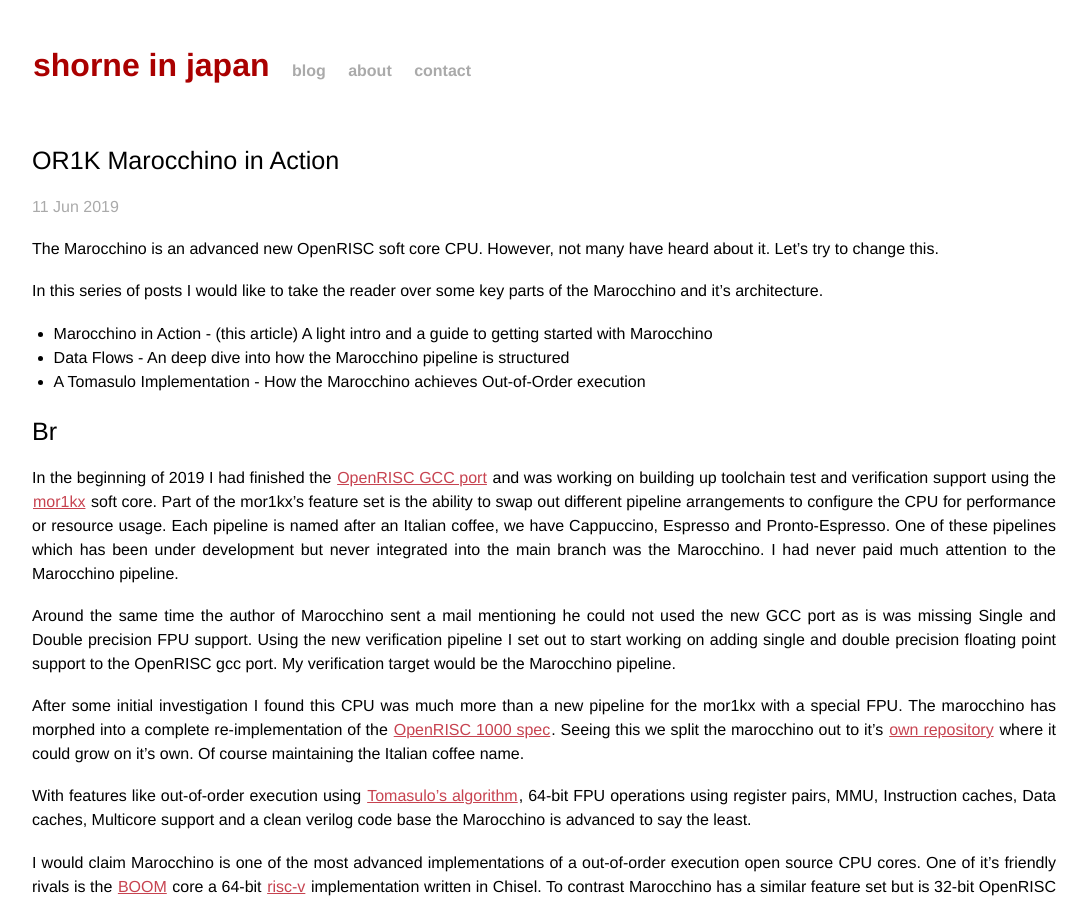
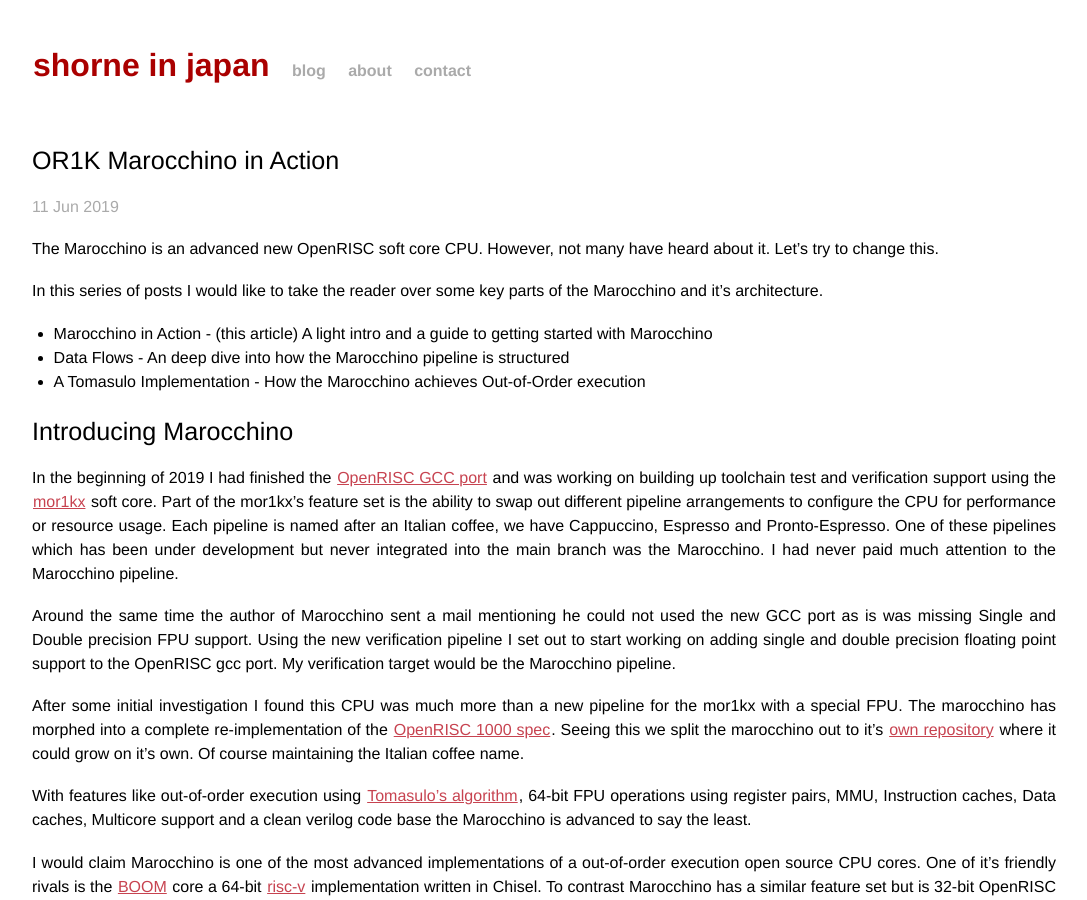
Before and after one commit to stffrdhrn/stffrdhrn.github.io, a Jekyll site: the page built from _posts/2019-06-11-or1k_marocchino.md, in a window 1280 px wide and 900 px high. Shown: the whole window, without its empty margins (96-1183 px from the left). Built offline with Jekyll 4.4.1, drawn with Linux system fonts in a browser that asks for light colours; comment, search, counter and statistics services are not loaded.

Commit message:
marocchino: finish title

```diff
--- a/_posts/2019-06-11-or1k_marocchino.md
+++ b/_posts/2019-06-11-or1k_marocchino.md
@@ -16,7 +16,7 @@
   - A Tomasulo Implementation - How the Marocchino achieves Out-of-Order execution
 
 
-## Br
+## Introducing Marocchino
 
 In the beginning of 2019 I had finished the [OpenRISC GCC port](/software/embedded/openrisc/2018/02/03/openrisc_gcc_rewrite.html)
 and was working on building up toolchain test and verification support using the
```
